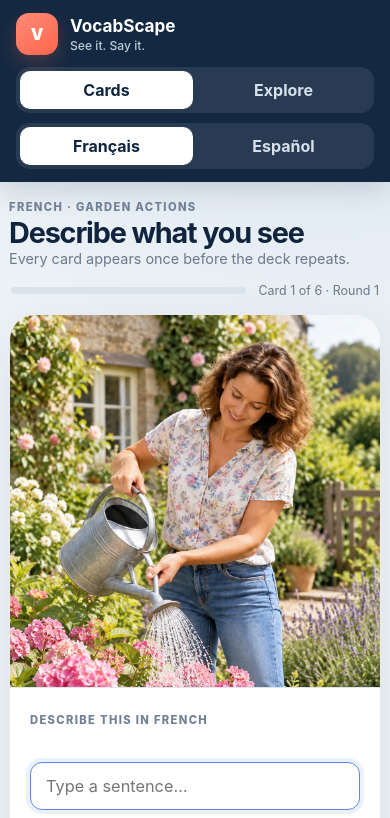
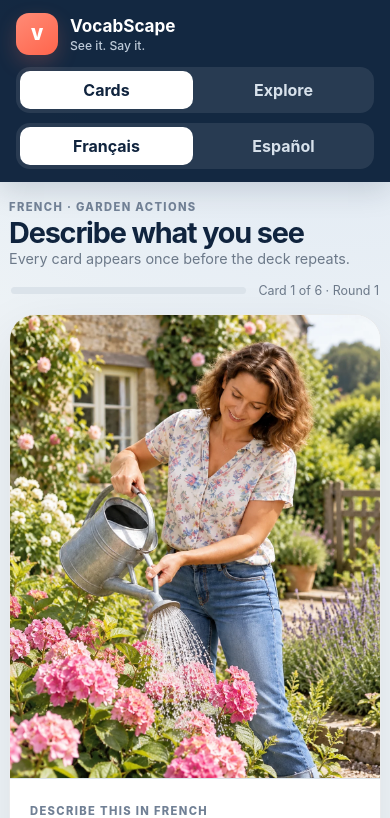
Before and after one commit to pelld/VocabScape, a Svelte app: page / in a window 390 px wide. Shown: the top 818 px of the page. Built offline with nearby package versions, Linux system fonts and the light colour scheme.

Commit message:
Show full flashcard images without cropping

```diff
--- a/src/app.css
+++ b/src/app.css
@@ -205,6 +205,8 @@ button { color: inherit; }
 }
 
 .flashcard {
+  width: min(620px, 100%);
+  margin: 0 auto;
   display: flex;
   flex-direction: column;
   overflow: hidden;
@@ -216,21 +218,21 @@ button { color: inherit; }
 
 .flashcard-media {
   width: 100%;
-  height: clamp(340px, 50vh, 500px);
-  display: grid;
-  place-items: center;
+  height: auto;
+  display: block;
   padding: 0;
   flex: 0 0 auto;
-  overflow: hidden;
+  overflow: visible;
   background:
     radial-gradient(circle at 50% 85%, rgba(84, 135, 72, 0.14), transparent 32%),
     linear-gradient(180deg, #f7fafb, #edf3f0);
 }
 
 .flashcard-media img {
+  display: block;
   width: 100%;
-  height: 100%;
-  object-fit: contain;
+  height: auto;
+  object-fit: initial;
   filter: none;
 }
 
@@ -383,8 +385,8 @@ button { color: inherit; }
   }
 
   .flashcard-media {
-    height: 44vh;
-    min-height: 300px;
+    height: auto;
+    min-height: 0;
   }
 }
 
```
